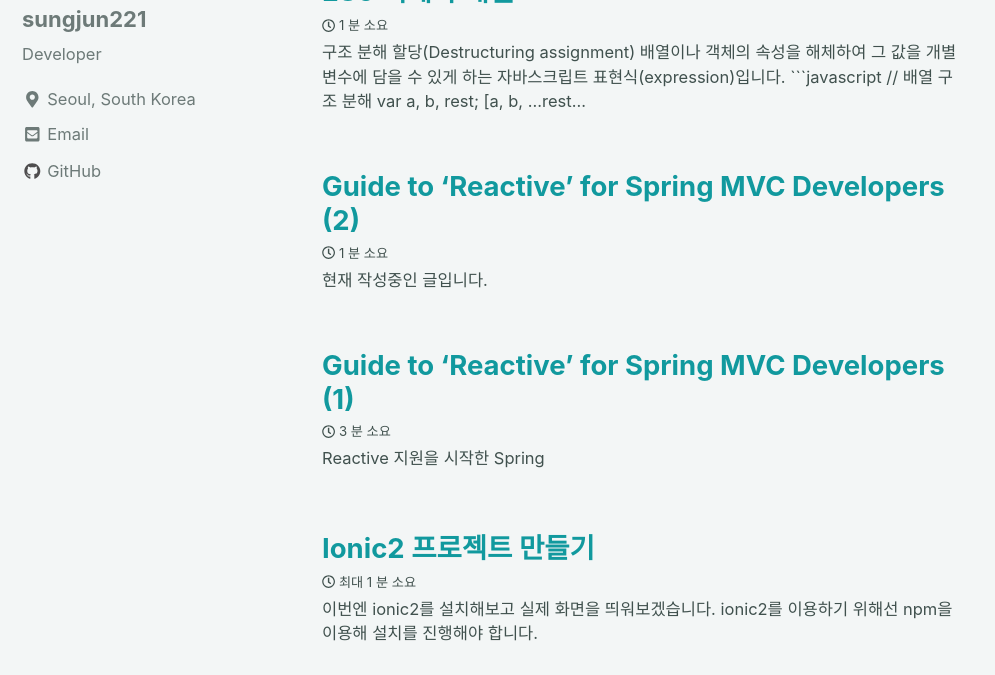
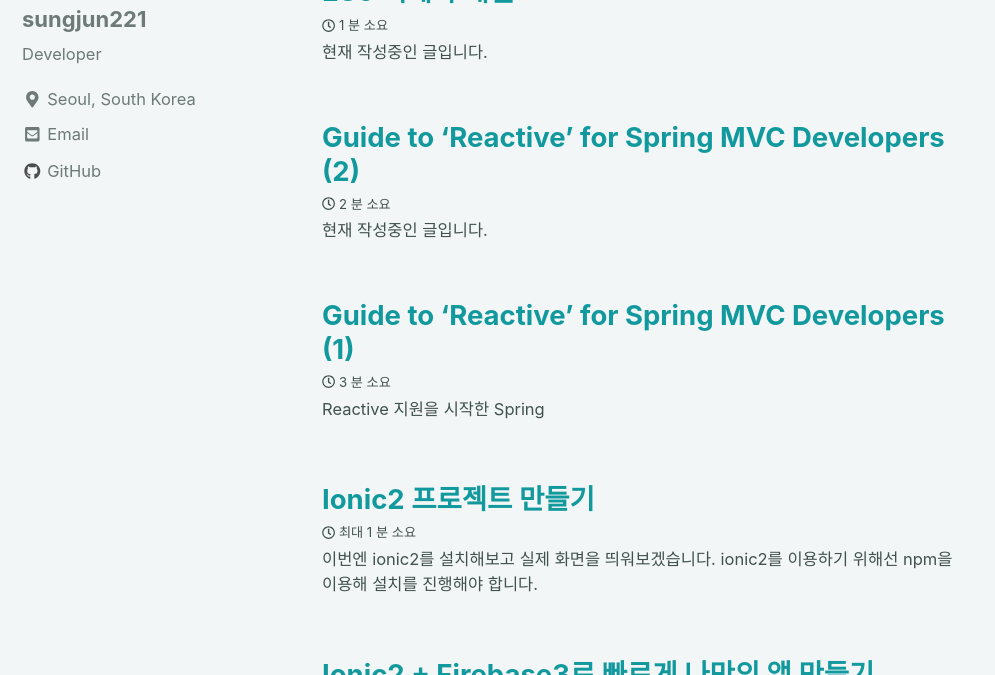
Before and after one commit to sungjun221/sungjun221.github.io, a Jekyll site: the page built from index.html, in a window 1280 px wide and 900 px high, cut to the strip 225-900 px from the top of the window. Shown: the whole strip, without its empty margins (0-995 px from the left). Built offline with Jekyll 4.4.1, drawn with Linux system fonts in a browser that asks for light colours; nearby versions of some CDN libraries; the list of posts is cut into pages by our own code; some of the changed lines change nothing that is shown.

Commit message:
Modified posts

```diff
--- a/_posts/2018-11-13-Guide-to-Reactive-for-Spring-MVC-2.markdown
+++ b/_posts/2018-11-13-Guide-to-Reactive-for-Spring-MVC-2.markdown
@@ -19,6 +19,7 @@
 <br>
 
 서버프로그램입니다. Person의 데이터를 Map에 입력해두고 호출이 오면 전송합니다. 모든 호출에 Delay를 주어 네트워크 비용 등을 반영합니다.
+
 ~~~java
 @Bean
 public RouterFunction<?> routes() {
@@ -51,6 +52,7 @@
 <br>
 
 그럼 이번엔 RestTemplte을 이용하여 호출하는 클라이언트입니다. delay 파라미터에 값을 넘겨 호출마다 2초간 딜레이를 줍니다. 그럼 실행해 볼까요?
+
 ~~~java
 public class Step1 {
   private static final Logger logger = LoggerFactory.getLogger(Step1.class);
@@ -63,7 +65,7 @@
 
   public static void main(String[] args) {
     Instant start = Instant.now();
-    for (int i = 1; i <= 3; i++) {
+    for (int i = 1; i <= 5; i++) {
       restTemplate.getForObject("/person/{id}", Person.class, i);
     }
     logTime(start);
@@ -76,15 +78,23 @@
 ~~~
 
 - 실행결과
-![RestTemplate Example](https://user-images.githubusercontent.com/4060030/48669593-48210c00-eb4b-11e8-9b28-dbed20134af2.png "RestTemplate Example")
 
-참 정직한 결과가 나왔습니다. 호출마다 약 2초간씩 3번의 호출이 반복되어 약 6초를 조금 넘는 결과가 나왔습니다. 응답이 올 때까지 대기한 후 다음 호출을 했기 때문입니다.
+![RestTemplate Example](https://user-images.githubusercontent.com/4060030/48671555-597b1000-eb6d-11e8-8a5f-ef2dd6fb3f67.png "RestTemplate Example")
+
+참 정직한 결과가 나왔습니다. 호출마다 약 2초간씩 5번의 호출이 반복되어 약 10초를 조금 넘는 결과가 나왔습니다. 응답이 올 때까지 대기한 후 다음 호출을 했기 때문입니다.
 
 <br>
+<br>
 
-그럼 이번엔 WebClient로 호출하는 예제를 살펴보겠습니다. 참고로 예제의 마지막 부분에 호출한 block()은 WebFlux에서 가능하면 사용하지 말아야 할 메소드입니다. Non-Blocking I/O 기반인 WebFlux에서 block() 메소드를 호출하면 WebFlux를 사용하는 의미가 없기 때문입니다.
+WebClient를 이용한 호출 예
+-
 
-예제에서 사용한 이유는, WebClient를 사용할 때 호출 뒤 어떤 행동을 할지 기술하지 않으면 실제 호출이 일어나지 않기 때문입니다. block()을 사용하여 실제 호출이 발생하도록 합니다. block()을 빼면 아무런 호출을 하지 않습니다. 그럼 실행해보겠습니다.
+### WebClient를 이용한 호출 예 1
+
+그럼 이번엔 WebClient로 호출하는 예제를 살펴보겠습니다. 참고로 예제의 마지막 부분에 호출한 block 메소드는 WebFlux에서 가능하면 사용하지 말아야 할 메소드입니다. Non-Blocking I/O 기반인 WebFlux에서 block 메소드를 호출하면 WebFlux를 사용하는 의미가 없기 때문입니다.
+
+예제에서 사용한 이유는 비동기로 구독(Subscribe)하여 호출하면 비동기답게 호출만 하고 바로 돌아와버리기 때문입니다. 서버에 가서 2초간 딜레이를 받고 돌아오는 과정이 측정이 되지 않습니다. 그럼 예제의 내용대로 실행해보겠습니다.
+
 ~~~java
 public class Step2a {
   private static final Logger logger = LoggerFactory.getLogger(Step2a.class);
@@ -93,7 +103,7 @@
   public static void main(String[] args) {
     Instant start = Instant.now();
 
-    for (int i = 1; i <= 3; i++) {
+    for (int i = 1; i <= 5; i++) {
       client.get().uri("/person/{id}", i)
           .retrieve()
           .bodyToMono(Person.class)
@@ -102,18 +112,110 @@
 
     logTime(start);
   }
+  // ...
 }
 ~~~
 
 - 실행결과
-![WebClient Example 01](https://user-images.githubusercontent.com/4060030/48669710-769fe680-eb4d-11e8-934d-bd49f142aff7.png "WebCLient Example 01")
+
+![WebClient Example 01](https://user-images.githubusercontent.com/4060030/48671542-17ea6500-eb6d-11e8-9f8e-edf83e46df7e.png "WebCLient Example 01")
 
 흠..? 뭔가 이상합니다.
 
+<br>
 
+### WebClient를 이용한 호출 예 2
+
+블라블라
+
+~~~java
+public class Step2b {
+  // ...
+  public static void main(String[] args) {
+    Instant start = Instant.now();
+
+    List<Mono<Person>> list = Stream.of(1, 2, 3, 4, 5)
+        .map(i -> client.get().uri("/person/{id}", i)
+                .retrieve()
+                .bodyToMono(Person.class))
+        .collect(Collectors.toList());
+
+    Mono.when(list).block();
+    logTime(start);
+  }
+  // ...
+}
+~~~
+
+블라블라
+
+- 실행결과
+
+![WebClient Example 02](https://user-images.githubusercontent.com/4060030/48671443-a4942380-eb6b-11e8-84aa-56cf5ab3166f.png "WebCLient Example 02")
+
+<br>
+
+### WebClient를 이용한 호출 예 3
+
+~~~java
+public class Step2c {
+  // ...
+  public static void main(String[] args) {
+    Instant start = Instant.now();
+
+    Flux.range(1, 5)
+        .flatMap(i -> client.get().uri("/person/{id}", i)
+                .retrieve()
+                .bodyToMono(Person.class))
+        .blockLast();
+    logTime(start);
+  }
+  // ...
+}
+~~~
+
+블라블라
+
+- 실행결과
+
+![WebClient Example 03](https://user-images.githubusercontent.com/4060030/48671483-38fe8600-eb6c-11e8-83d9-6bbbb2c68ae2.png "WebClient Example 03")
+
+<br>
+
+### WebClient를 이용한 호출 예 4
+
+블라블라
+
+~~~java
+public class Step2e {
+  // ...
+  public static void main(String[] args) {
+    Instant start = Instant.now();
+
+    Flux.range(1, 5)
+        .flatMap(i -> client.get().uri("/person/{id}", i)
+            .retrieve()
+            .bodyToMono(Person.class)
+            .flatMap(person -> client.get().uri("/person/{id}/hobby", i)
+                .retrieve()
+                .bodyToMono(Hobby.class)))
+        .blockLast();
+    logTime(start);
+  }
+  // ...
+}
+~~~
+
+블라블라
+
+- 실행결과
+
+![WebClient Example 04](https://user-images.githubusercontent.com/4060030/48671588-005fac00-eb6e-11e8-89a8-baae641fae6d.png "WebClient Example 04")
+
+블라블라
 
 <br>
 
 - - -
 * 참고
-    - [SpringOne Platform 2018 - Guide to 'Reactive' for Spring MVC Developers](https://content.pivotal.io/springone-platform-2018/guide-to-reactive-for-spring-mvc-developers)
+  - [SpringOne Platform 2018 - Guide to 'Reactive' for Spring MVC Developers](https://content.pivotal.io/springone-platform-2018/guide-to-reactive-for-spring-mvc-developers)
--- a/_posts/2018-11-18-ES6-Object-And-Array.markdown
+++ b/_posts/2018-11-18-ES6-Object-And-Array.markdown
@@ -6,6 +6,8 @@
 last_modified_at: 2018-11-18T12:04:24-04:00
 toc: true
 ---
+> 현재 작성중인 글입니다.
+
 구조 분해 할당(Destructuring assignment)
 -
 배열이나 객체의 속성을 해체하여 그 값을 개별 변수에 담을 수 있게 하는 자바스크립트 표현식(expression)입니다.
```
Also changed, not shown: 1 other file.
